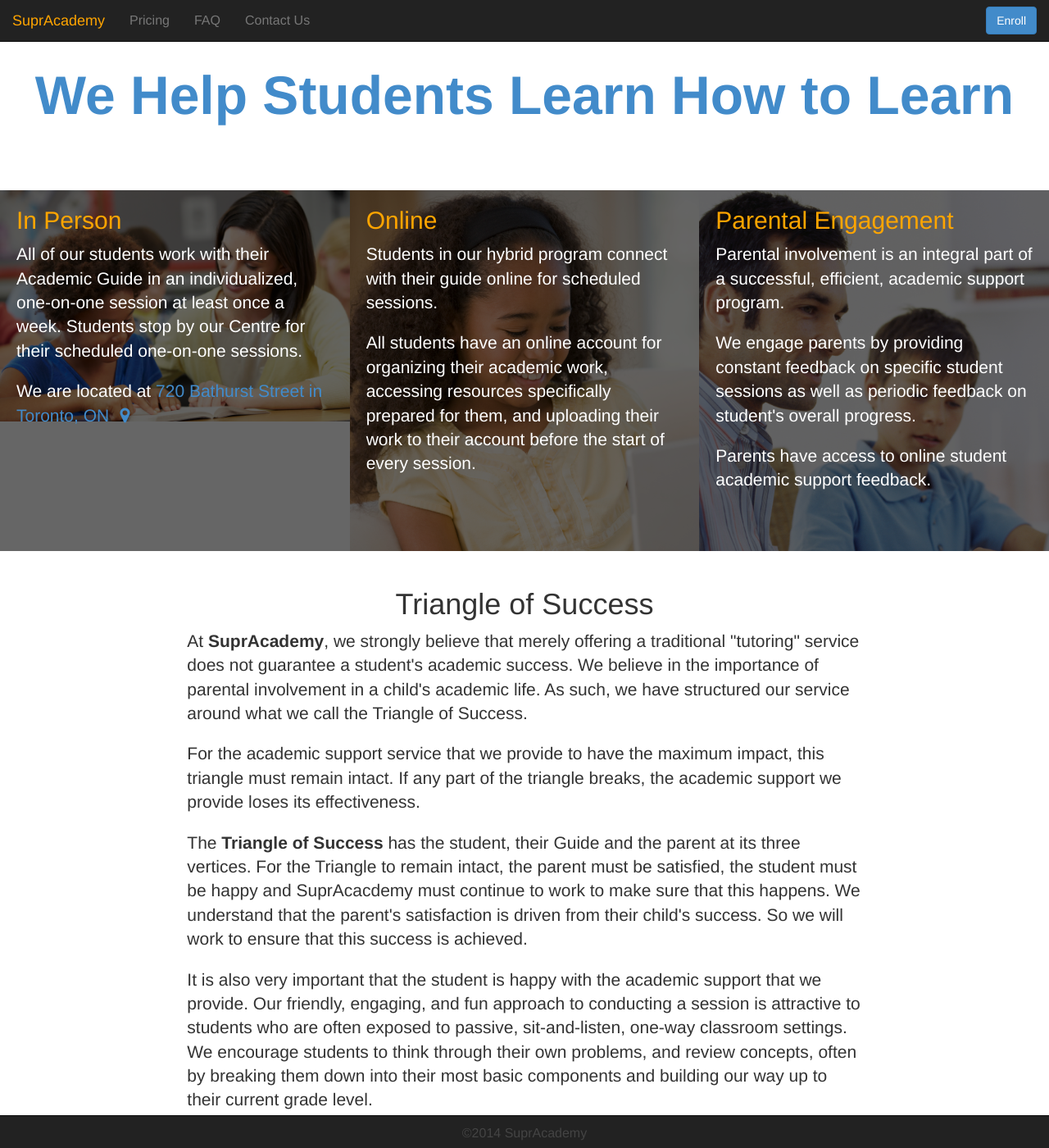
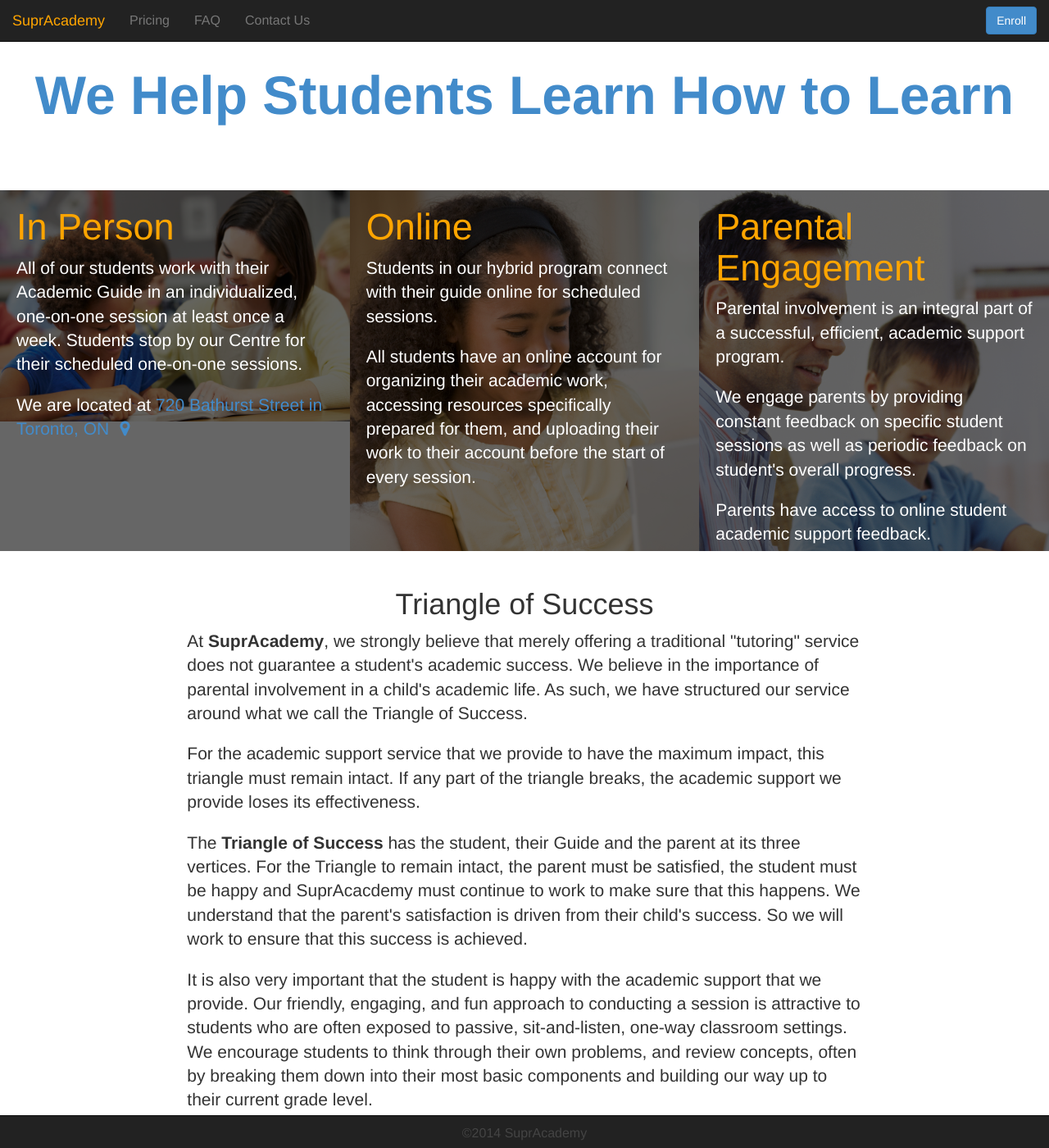
Before and after one commit to ojagostini/supracademy.com, a Jekyll site: the page built from index.html, in a window 1280 px wide and 1400 px high, scrolled down 640 px. Shown: the whole window at 82% size. Built offline with Jekyll 4.4.1, drawn with Linux system fonts in a browser that asks for light colours; nearby versions of some CDN libraries.

Commit message:
Update main.css

```diff
--- a/css/main.css
+++ b/css/main.css
@@ -25,6 +25,7 @@ h1 {
 }
 
 h2 {
+	font-size: 45px;
 	color: orange;
 }
 
```
